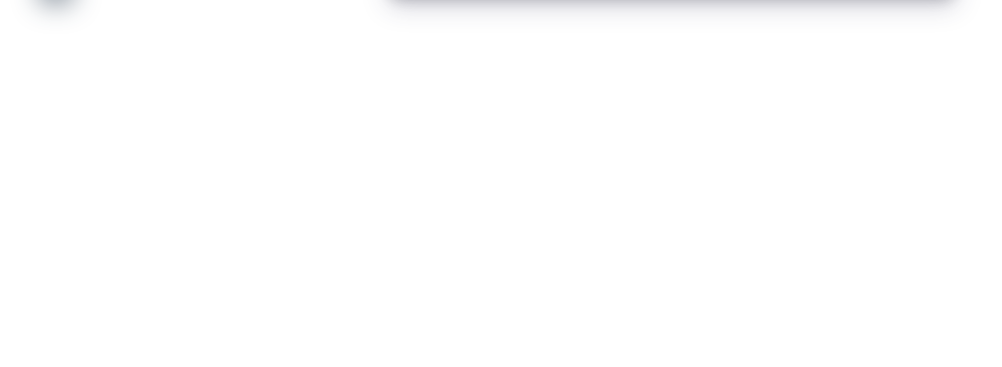
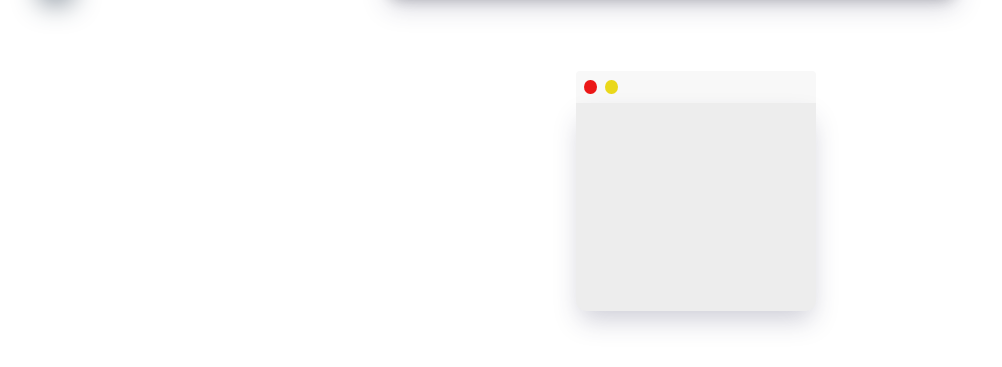
Before and after one commit to DibyajyotiMishra/WhiteBoard, a plain HTML site: page index.html in a window 1280 px wide. Both pictures are taken after a click on the picture 754 px from the left and 62 px from the top of the page. Shown: the part 89-456 px from the top of the page, without its empty margins (0-1002 px from the left). Drawn offline with Linux system fonts and the light colour scheme.

Commit message:
feat: added sticky notes functionality

```diff
--- a/styles.css
+++ b/styles.css
@@ -173,3 +173,92 @@
 .erase-tool-container > input {
   width: 80%;
 }
+
+.stickynote-container {
+  height: 15rem;
+  width: 15rem;
+  position: absolute;
+  top: 10rem;
+  left: 45%;
+}
+
+.container-header {
+  height: 2rem;
+  display: flex;
+  justify-content: flex-start;
+  align-items: center;
+  background-color: #f8f8f8;
+  border-top-left-radius: 0.25rem;
+  border-top-right-radius: 0.25rem;
+}
+
+.container-header > * {
+  height: 0.9rem;
+  width: 0.8rem;
+  margin-left: 0.5rem;
+}
+
+.minimize {
+  background-color: #ead81a;
+  border-radius: 50%;
+  display: flex;
+  justify-content: center;
+  align-items: center;
+}
+
+.minimize:hover {
+  cursor: pointer;
+}
+
+.minimize:hover .note-minimize-icon {
+  display: block;
+}
+
+.close {
+  background-color: #eb1717;
+  border-radius: 50%;
+  display: flex;
+  justify-content: center;
+  align-items: center;
+}
+
+.close:hover {
+  cursor: pointer;
+}
+
+.close:hover .note-close-icon {
+  display: block;
+}
+
+.note-close-icon {
+  font-size: 0.6rem;
+  margin-top: 0.138rem;
+  margin-right: 0.025rem;
+  display: none;
+}
+
+.note-minimize-icon {
+  font-size: 0.56rem;
+  margin-bottom: 0.3rem;
+  margin-right: 0.01rem;
+  display: none;
+}
+
+.note-container {
+  height: calc(100% - 2rem);
+}
+
+.note-container > textarea {
+  height: 100%;
+  width: 100%;
+  border: none;
+  outline: none;
+  resize: none;
+  padding: 0.5rem;
+  font-size: 1rem;
+  font-family: "Poppins", sans-serif;
+  background-color: #ededed;
+  border-bottom-left-radius: 10px;
+  border-bottom-right-radius: 10px;
+  box-shadow: rgba(50, 50, 93, 0.25) 0px 13px 27px -5px;
+}
--- a/tools.js
+++ b/tools.js
@@ -1,9 +1,14 @@
+// tools.js
+
+// UI elements
 let optionsContainer = document.querySelector(".options-container");
 let toolsContainer = document.querySelector(".tools-container");
 let drawToolContainer = document.querySelector(".draw-tool-container");
 let drawTool = document.querySelector(".draw");
 let eraseToolContainer = document.querySelector(".erase-tool-container");
 let eraseTool = document.querySelector(".erase");
+let stickynoteTool = document.querySelector(".stickynote");
+
 let optionsContainerVisible = true,
   drawToolContainerVisible = false,
   eraseToolContainerVisible = false;
@@ -68,3 +73,103 @@ eraseTool.addEventListener("click", e => {
     eraseToolContainer.style.display = "none";
   }
 });
+
+/** Creates a new stickynote when the icon is clicked. */
+stickynoteTool.addEventListener("click", e => {
+  // create the stickynote container
+  let stickynoteContainer = document.createElement("div");
+
+  stickynoteContainer.setAttribute("class", "stickynote-container");
+
+  // set the header and content of the stickynote container
+  stickynoteContainer.innerHTML = `
+    <div class="container-header">
+      <div class="close">
+        <i class="fa-solid fa-xmark note-close-icon" title="Close"></i>
+      </div>
+      <div class="minimize">
+        <i
+          class="fa-solid fa-window-minimize note-minimize-icon"
+          title="Minimize"
+        ></i>
+      </div>
+    </div>
+    <div class="note-container">
+      <textarea></textarea>
+    </div>
+  `;
+
+  // append the stickynote container to the body
+  document.body.appendChild(stickynoteContainer);
+
+  // get minimize and close containers to add event listeners
+  let closeElement = stickynoteContainer.querySelector(".close");
+  let minimizeElement = stickynoteContainer.querySelector(".minimize");
+
+  // implement minimize and close functionality
+  stikcyNoteActions(closeElement, minimizeElement, stickynoteContainer);
+
+  // implement drag and drop functionality
+  stickynoteContainer.onmousedown = e => implementDnd(stickynoteContainer, e);
+  stickynoteContainer.ondragstart = () => false;
+});
+
+/**
+ * Implement the minimize and close functionality for sticky notes.
+ *
+ * @param {Element} closeElement - the element to close the sticky note
+ * @param {Element} minimizeElement - the element to minimize the sticky note
+ * @param {Element} stickynoteContainer - the container for the sticky note
+ */
+function stikcyNoteActions(closeElement, minimizeElement, stickynoteContainer) {
+  closeElement.addEventListener("click", e => {
+    stickynoteContainer.remove();
+  });
+
+  minimizeElement.addEventListener("click", e => {
+    let noteContainer = stickynoteContainer.querySelector(".note-container");
+    let displayValue =
+      getComputedStyle(noteContainer).getPropertyValue("display");
+    if (displayValue === "none") {
+      noteContainer.style.display = "block";
+    } else {
+      noteContainer.style.display = "none";
+    }
+  });
+}
+
+/**
+ * Implements drag and drop functionality for an element.
+ *
+ * @param {HTMLElement} element - The element to implement drag and drop on.
+ * @param {MouseEvent} event - The mouse event that triggered the drag and drop.
+ */
+function implementDnd(element, event) {
+  let shiftX = event.clientX - element.getBoundingClientRect().left;
+  let shiftY = event.clientY - element.getBoundingClientRect().top;
+
+  element.style.position = "absolute";
+  element.style.zIndex = 1000;
+
+  moveAt(event.pageX, event.pageY);
+
+  // moves the element at (pageX, pageY) coordinates
+  // taking initial shifts into account
+  function moveAt(pageX, pageY) {
+    element.style.left = pageX - shiftX + "px";
+    element.style.top = pageY - shiftY + "px";
+  }
+
+  function onMouseMove(event) {
+    moveAt(event.pageX, event.pageY);
+  }
+
+  // move the element on mousemove
+  document.addEventListener("mousemove", onMouseMove);
+
+  // drop the element, remove unneeded handlers
+  element.onmouseup = function () {
+    document.removeEventListener("mousemove", onMouseMove);
+    element.onmouseup = null;
+  };
+}
```
